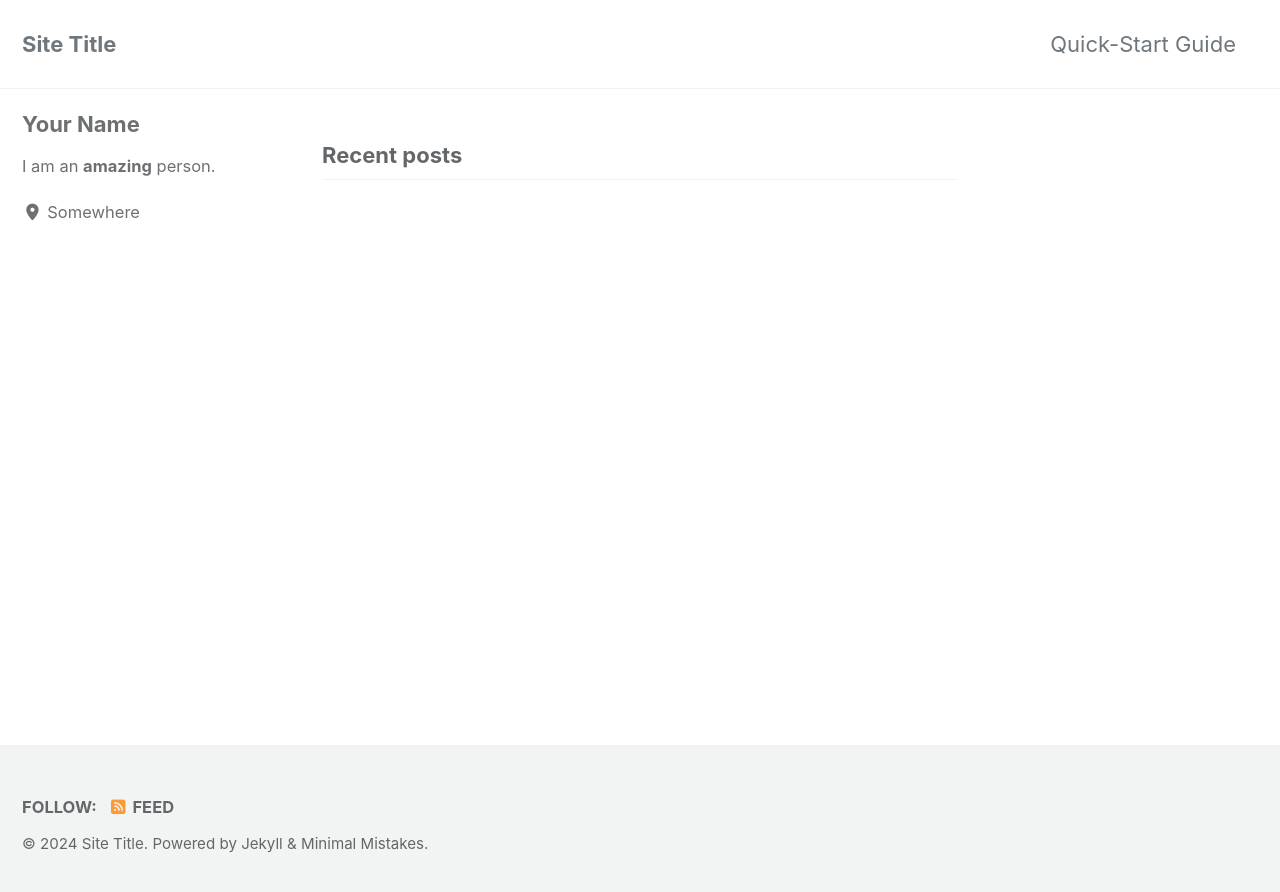
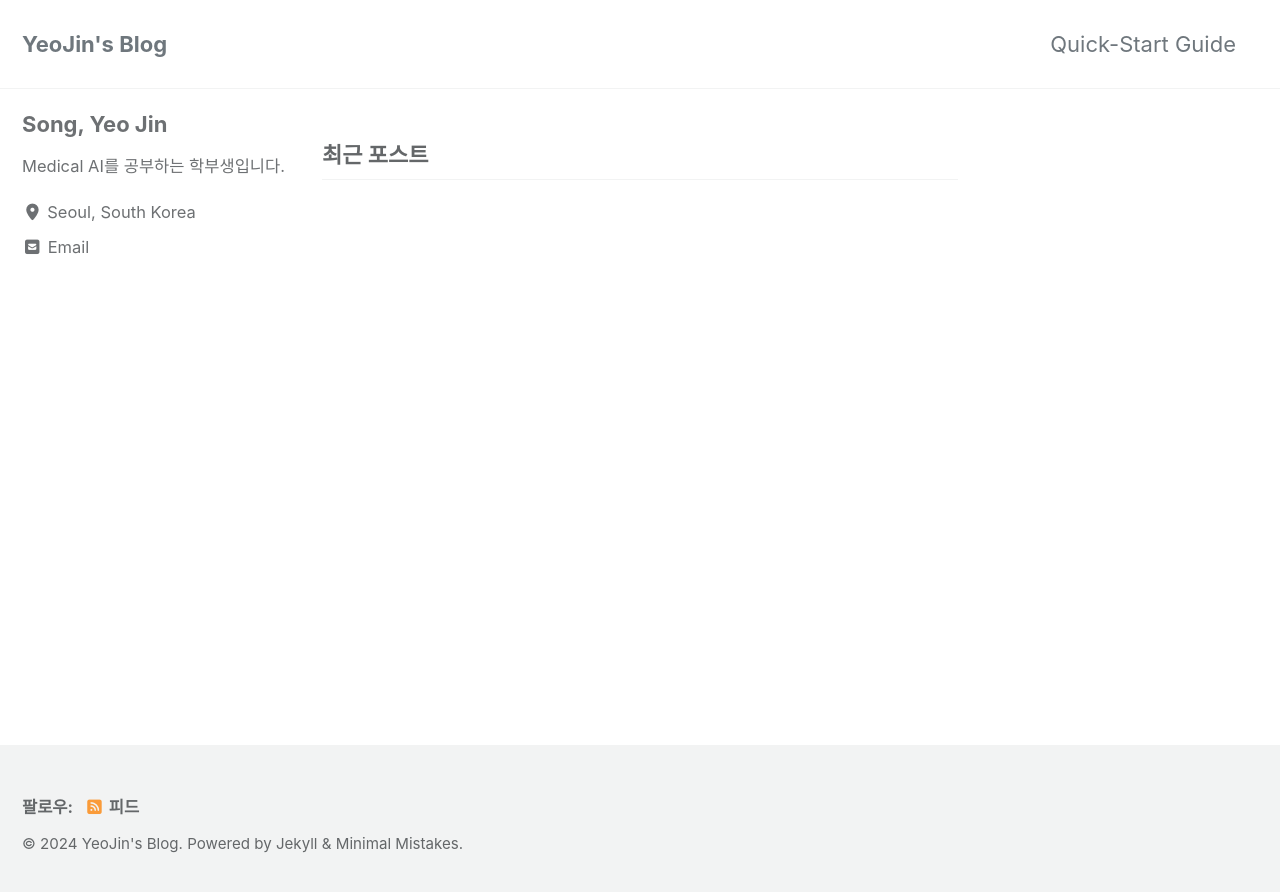
Before and after one commit to YeoJins/YeoJins.github.io, a Jekyll site: the page built from index.html, in a window 1280 px wide. Shown: the top 892 px of the page. Built offline with Jekyll 4.4.1, drawn with Linux system fonts in a browser that asks for light colours; cached includes are drawn as plain includes; the list of posts is cut into pages by our own code.

Commit message:
profile 수정

```diff
--- a/Gemfile
+++ b/Gemfile
@@ -1,2 +1,4 @@
 source "https://rubygems.org"
-gemspec
+
+gem "minimal-mistakes-jekyll"
+gem 'jekyll-sass-converter', '~> 2.2'
--- a/_config.yml
+++ b/_config.yml
@@ -15,16 +15,16 @@
 minimal_mistakes_skin    : "default" # "air", "aqua", "contrast", "dark", "dirt", "neon", "mint", "plum", "sunrise"
 
 # Site Settings
-locale                   : "en-US"
+locale                   : "ko-KR"
 rtl                      : # true, false (default) # turns direction of the page into right to left for RTL languages
-title                    : "Site Title"
+title                    : "YeoJin's Blog"
 title_separator          : "-"
 subtitle                 : # site tagline that appears below site title in masthead
-name                     : "Your Name"
-description              : "An amazing website."
-url                      : # the base hostname & protocol for your site e.g. "https://mmistakes.github.io"
+name                     : "Song, Yeo Jin"
+description              : "my blog."
+url                      : "https://yeojins.github.io" # the base hostname & protocol for your site e.g. "https://mmistakes.github.io"
 baseurl                  : # the subpath of your site, e.g. "/blog"
-repository               : # GitHub username/repo-name e.g. "mmistakes/minimal-mistakes"
+repository               : "https://github.com/YeoJins/YeoJins.github.io" # GitHub username/repo-name e.g. "mmistakes/minimal-mistakes"
 teaser                   : # path of fallback teaser image, e.g. "/assets/images/500x300.png"
 logo                     : # path of logo image to display in the masthead, e.g. "/assets/images/88x88.png"
 masthead_title           : # overrides the website title displayed in the masthead, use " " for no title
@@ -113,15 +113,15 @@ analytics:
 
 # Site Author
 author:
-  name             : "Your Name"
+  name             : "Song, Yeo Jin"
   avatar           : # path of avatar image, e.g. "/assets/images/bio-photo.jpg"
-  bio              : "I am an **amazing** person."
-  location         : "Somewhere"
+  bio              : "Medical AI를 공부하는 학부생입니다."
+  location         : "Seoul, South Korea"
   email            :
   links:
     - label: "Email"
       icon: "fas fa-fw fa-envelope-square"
-      # url: "mailto:your.name@email.com"
+      url: "mailto:syj1031@ewhain.net"
     - label: "Website"
       icon: "fas fa-fw fa-link"
       # url: "https://your-website.com"
```
